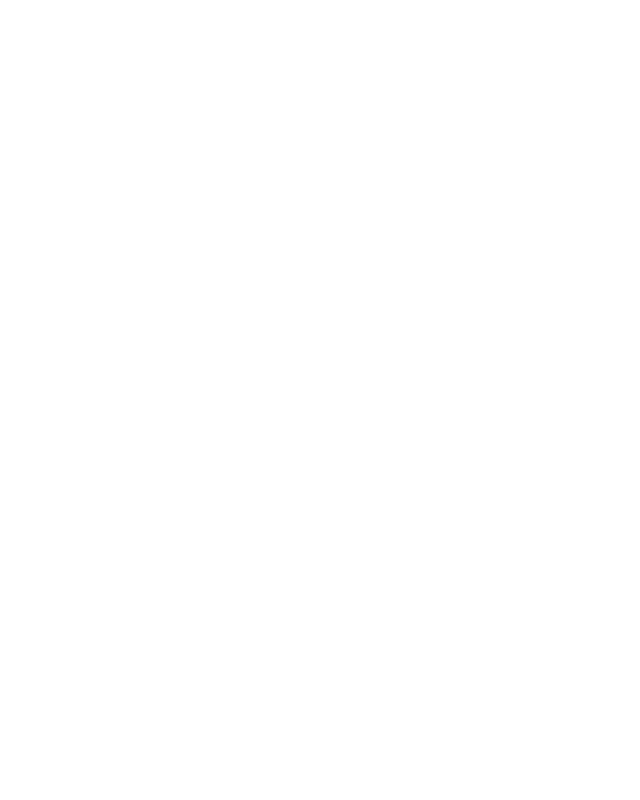
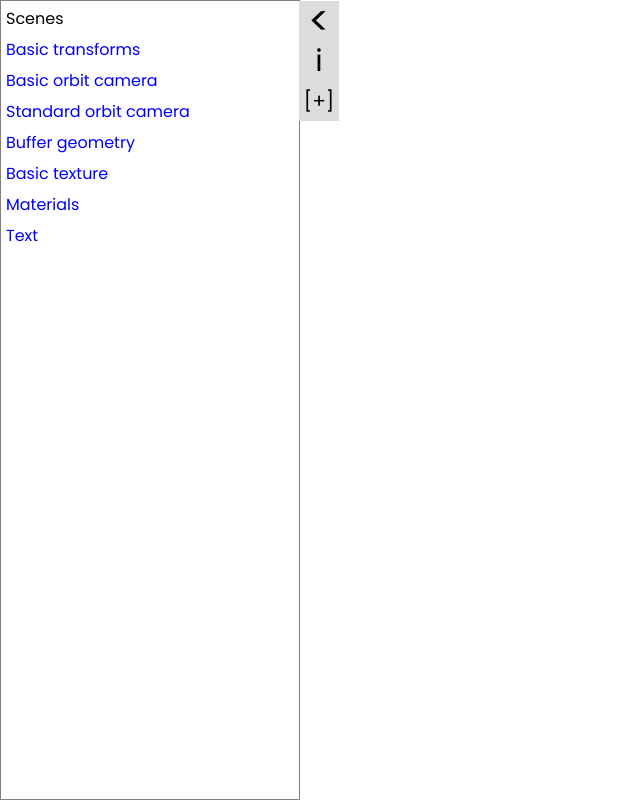
Before and after one commit to MNewbigging/threejs-journey, a React app: page / in a window 1280 px wide. Shown: the whole page, without its empty margins (0-640 px from the left). Built offline with nearby package versions, Linux system fonts and the light colour scheme.

Commit message:
rendering drawer

```diff
--- a/src/App.tsx
+++ b/src/App.tsx
@@ -4,11 +4,22 @@
 import { AppState } from './AppState';
 
 import './app.scss';
+import { Drawer } from './components/drawer/Drawer';
 
 interface AppProps {
   appState: AppState;
 }
 
 export const App: React.FC<AppProps> = observer(({ appState }) => {
-  return <canvas id='main-canvas'></canvas>;
+  return (
+    <div className='app'>
+      <Drawer
+        drawerState={appState.drawerState}
+        currentScene={appState.activeSceneName}
+        selectScene={appState.selectScene}
+        toggleFullScreen={appState.toggleFullScreen}
+      />
+      <canvas id='main-canvas'></canvas>
+    </div>
+  );
 });
--- a/src/AppState.ts
+++ b/src/AppState.ts
@@ -5,9 +5,11 @@
 import { Renderer } from './core/Renderer';
 import { BaseScene } from './scenes/BaseScene';
 import { SceneName } from './scenes/SceneList';
+import { DrawerState } from './components/drawer/DrawerState';
 
 export class AppState {
   public activeSceneName: SceneName;
+  public drawerState = new DrawerState();
 
   private canvasListener: CanvasListener;
   private renderer: Renderer;
@@ -41,6 +43,10 @@
     }
   };
 
+  public selectScene = (sceneName: SceneName) => {
+    //
+  };
+
   private update = () => {
     requestAnimationFrame(this.update);
 
--- a/src/app.scss
+++ b/src/app.scss
@@ -1,5 +1,18 @@
-#main-canvas {
+.app {
+  position: relative;
   width: 100%;
   height: 100%;
-  outline: none;
+
+  font-family: 'Poppins', sans-serif;
+
+  display: flex;
+  flex-direction: column;
+  justify-content: center;
+  align-items: center;
+
+  #main-canvas {
+    width: 100%;
+    height: 100%;
+    outline: none;
+  }
 }
--- a/src/components/drawer/Drawer.tsx
+++ b/src/components/drawer/Drawer.tsx
@@ -6,7 +6,6 @@
 import { Dialog } from '../dialog/Dialog';
 import { SceneInfoRenderer } from '../scene-info/SceneInfoRenderer';
 import { SceneName, sceneNames } from '../../scenes/SceneList';
-import { SceneList } from './SceneList';
 
 interface DrawerProps {
   drawerState: DrawerState;
--- a/src/components/drawer/DrawerState.ts
+++ b/src/components/drawer/DrawerState.ts
@@ -6,7 +6,7 @@
 }
 
 export class DrawerState {
-  public stage = DrawerStage.CLOSED;
+  public stage = DrawerStage.OPEN;
   public showInfo = false;
 
   public dialogState = new DialogState();
```
